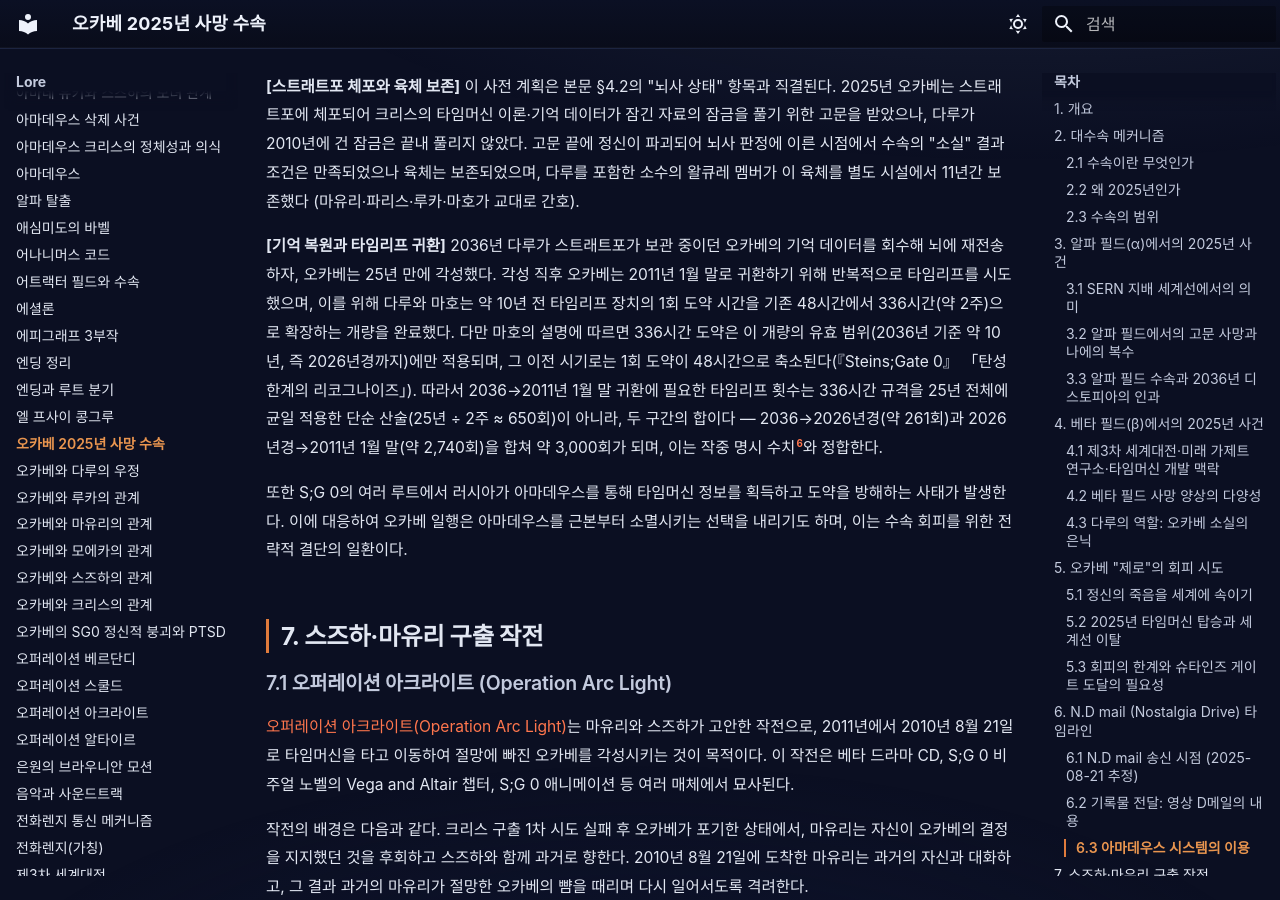
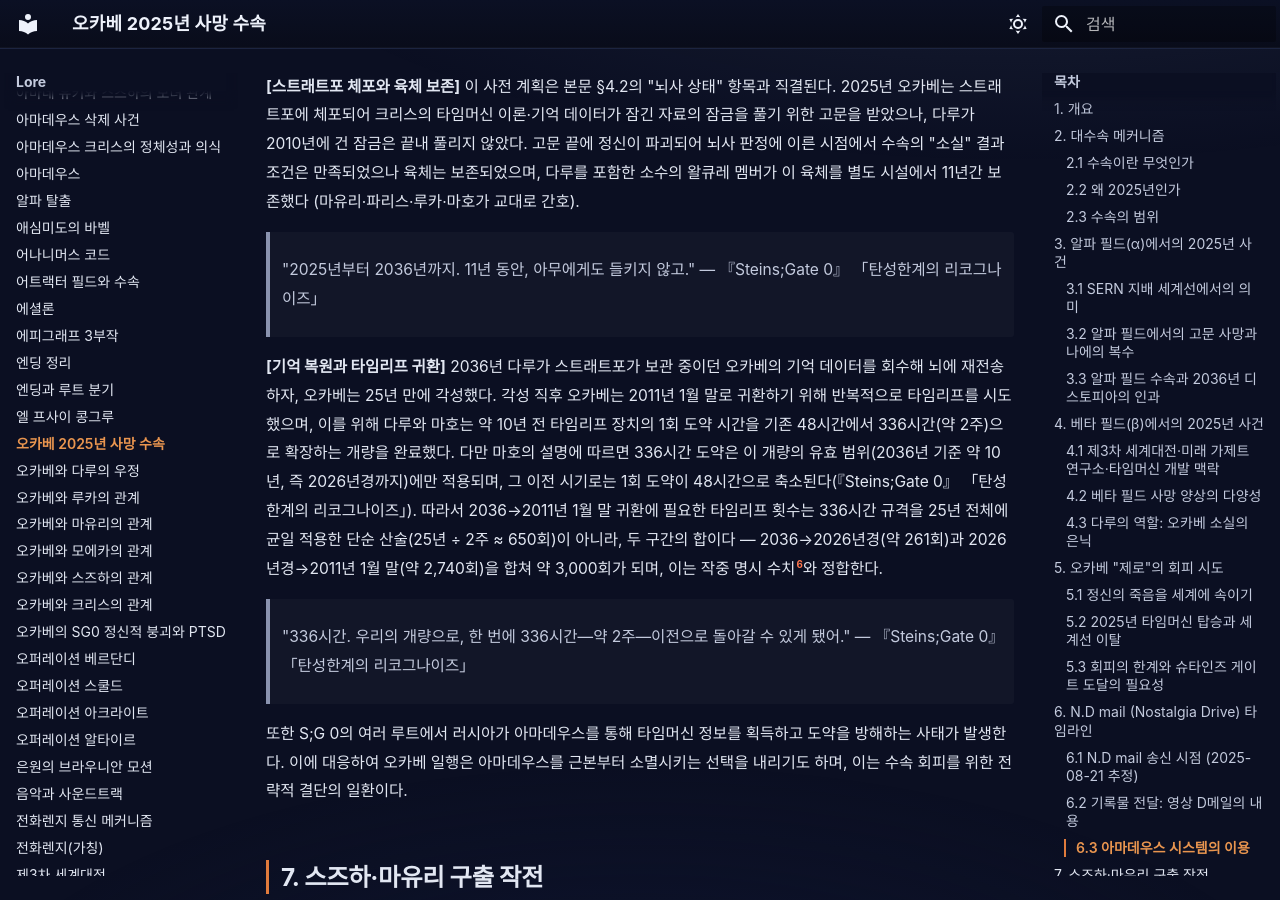
Before and after one commit to sgwiki/sgwiki.github.io, an MkDocs documentation site: the page built from wiki/lore/오카베-2025년-사망-수속.md, in a window 1280 px wide and 900 px high, scrolled down 6757 px. Built offline with MkDocs 1.6.1 and Material for MkDocs 9.7.7, drawn with Linux system fonts in a browser that asks for light colours; some web fonts are replaced.

Commit message:
feat(wiki): 오카베-2025년-사망-수속 — P10 b74ee37d 패치 적용

```diff
--- a/wiki/lore/오카베-2025년-사망-수속.md
+++ b/wiki/lore/오카베-2025년-사망-수속.md
@@ -156,7 +156,11 @@ S;G 0의 핵심 통찰 중 하나는 오카베가 2025년 수속의 본질을 "
 
 **[스트래트포 체포와 육체 보존]** 이 사전 계획은 본문 §4.2의 "뇌사 상태" 항목과 직결된다. 2025년 오카베는 스트래트포에 체포되어 크리스의 타임머신 이론·기억 데이터가 잠긴 자료의 잠금을 풀기 위한 고문을 받았으나, 다루가 2010년에 건 잠금은 끝내 풀리지 않았다. 고문 끝에 정신이 파괴되어 뇌사 판정에 이른 시점에서 수속의 "소실" 결과 조건은 만족되었으나 육체는 보존되었으며, 다루를 포함한 소수의 왈큐레 멤버가 이 육체를 별도 시설에서 11년간 보존했다 (마유리·파리스·루카·마호가 교대로 간호).
 
+> "2025년부터 2036년까지. 11년 동안, 아무에게도 들키지 않고." — 『Steins;Gate 0』 「탄성한계의 리코그나이즈」
+
 **[기억 복원과 타임리프 귀환]** 2036년 다루가 스트래트포가 보관 중이던 오카베의 기억 데이터를 회수해 뇌에 재전송하자, 오카베는 25년 만에 각성했다. 각성 직후 오카베는 2011년 1월 말로 귀환하기 위해 반복적으로 타임리프를 시도했으며, 이를 위해 다루와 마호는 약 10년 전 타임리프 장치의 1회 도약 시간을 기존 48시간에서 336시간(약 2주)으로 확장하는 개량을 완료했다. 다만 마호의 설명에 따르면 336시간 도약은 이 개량의 유효 범위(2036년 기준 약 10년, 즉 2026년경까지)에만 적용되며, 그 이전 시기로는 1회 도약이 48시간으로 축소된다(『Steins;Gate 0』 「탄성한계의 리코그나이즈」). 따라서 2036→2011년 1월 말 귀환에 필요한 타임리프 횟수는 336시간 규격을 25년 전체에 균일 적용한 단순 산술(25년 ÷ 2주 ≈ 650회)이 아니라, 두 구간의 합이다 — 2036→2026년경(약 261회)과 2026년경→2011년 1월 말(약 2,740회)을 합쳐 약 3,000회가 되며, 이는 작중 명시 수치[^5]와 정합한다.
+
+> "336시간. 우리의 개량으로, 한 번에 336시간—약 2주—이전으로 돌아갈 수 있게 됐어." — 『Steins;Gate 0』 「탄성한계의 리코그나이즈」
 
 또한 S;G 0의 여러 루트에서 러시아가 아마데우스를 통해 타임머신 정보를 획득하고 도약을 방해하는 사태가 발생한다. 이에 대응하여 오카베 일행은 아마데우스를 근본부터 소멸시키는 선택을 내리기도 하며, 이는 수속 회피를 위한 전략적 결단의 일환이다.
 
```
